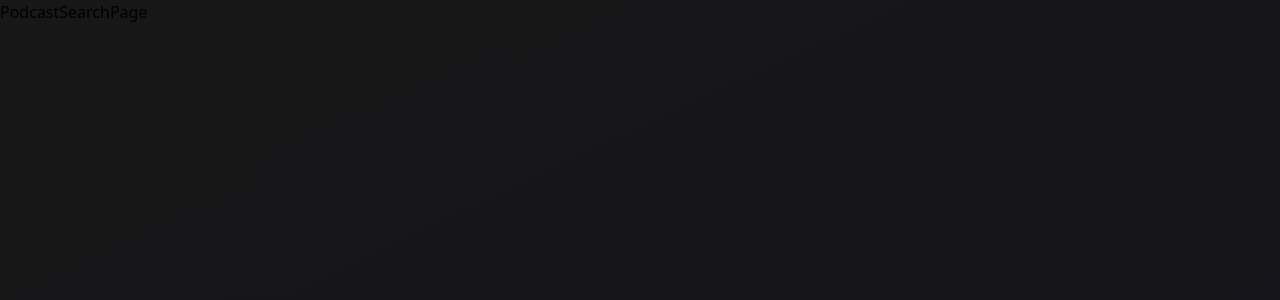
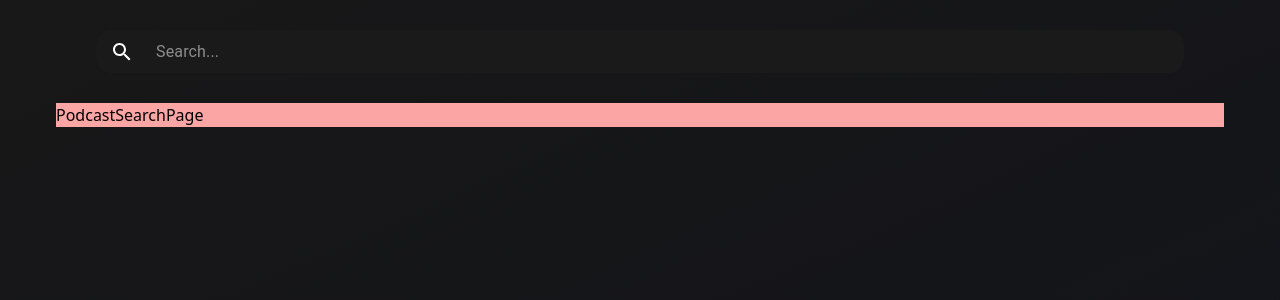
Before and after one commit to danviles/podcast-player, a React (Vite) app: page / in a window 1280 px wide. Shown: the top 300 px of the page. Built offline with nearby package versions, Linux system fonts and the light colour scheme.

Commit message:
feat: :sparkles: Create SearchBar component

```diff
--- a/package.json
+++ b/package.json
@@ -10,6 +10,7 @@
     "preview": "vite preview"
   },
   "dependencies": {
+    "@mui/icons-material": "^5.14.3",
     "react": "^18.2.0",
     "react-dom": "^18.2.0",
     "react-router-dom": "^6.15.0"
--- a/src/assets/theme.ts
+++ b/src/assets/theme.ts
@@ -10,6 +10,34 @@ export const darkTheme = createTheme({
       default: darkGradient
     }
   },
+  components: {
+    MuiTextField: {
+      variants: [
+        {
+          props: { variant: "outlined" },
+          style: {
+            '& .MuiOutlinedInput-root': {
+              '& fieldset': {
+                borderColor: 'transparent', // Ajusta el borde del `TextField`
+              },
+              '&:hover fieldset': {
+                borderColor: 'transparent', // Ajusta el borde cuando se pasa el mouse por encima
+              },
+              '&.Mui-focused fieldset': {
+                borderColor: 'transparent', // Ajusta el borde cuando el `TextField` está enfocado
+              },
+              '& .MuiInputBase-input': {
+                padding: '10px 14px',   // Ajustar el padding si es necesario
+                verticalAlign: 'middle',
+              },
+            },
+            backgroundColor: '#1A1A1A',
+            borderRadius: '15px',
+          }
+        }
+      ]
+    }
+  }
 });
 
 export const lightTheme = createTheme({
--- a/src/components/layouts/MainLayout.tsx
+++ b/src/components/layouts/MainLayout.tsx
@@ -1,20 +1,24 @@
 import { Outlet } from "react-router-dom";
 import { useTheme } from "@mui/material";
+import SearchBar from "../search/SearchBar";
 
 const MainLayout = () => {
   const theme = useTheme();
 
   const mainStyle = {
-    backgroundImage:  theme.palette.background.default
+    backgroundImage: theme.palette.background.default,
   };
 
   return (
-    <main
-      className="h-screen"
-      style={mainStyle}
-    >
-      <Outlet />
-    </main>
+    <div className="h-screen" style={mainStyle}>
+      <main className="flex flex-col justify-center mx-14">
+        <header className="py-[30px] px-10">
+          {/* Search bar */}
+          <SearchBar />
+        </header>
+        <Outlet />
+      </main>
+    </div>
   );
 };
 
--- a/src/components/pages/PodcastSearchPage.tsx
+++ b/src/components/pages/PodcastSearchPage.tsx
@@ -2,7 +2,7 @@ import React from 'react'
 
 const PodcastSearchPage = () => {
   return (
-    <div>PodcastSearchPage</div>
+    <div className='bg-red-300'>PodcastSearchPage</div>
   )
 }
 
--- /dev/null
+++ b/src/components/search/SearchBar.tsx
@@ -0,0 +1,21 @@
+import { InputAdornment, TextField } from '@mui/material'
+import SearchIcon from '@mui/icons-material/Search';
+
+const SearchBar = () => {
+  return (
+    <TextField
+      variant='outlined'
+      placeholder="Search..."
+      fullWidth
+      InputProps={{
+        startAdornment: (
+          <InputAdornment position="start">
+            <SearchIcon />
+          </InputAdornment>
+        ),
+      }}
+    />
+  )
+}
+
+export default SearchBar
```
Also changed, not shown: 2 other files (tests, documents, lock files or other folders).
